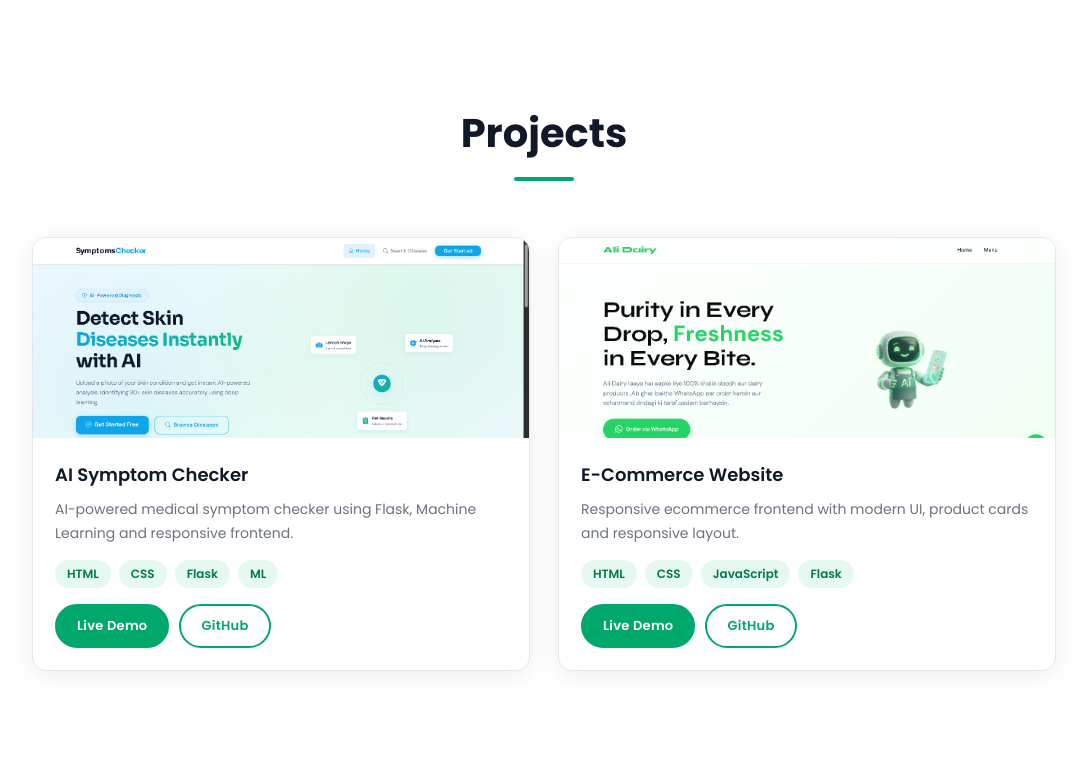
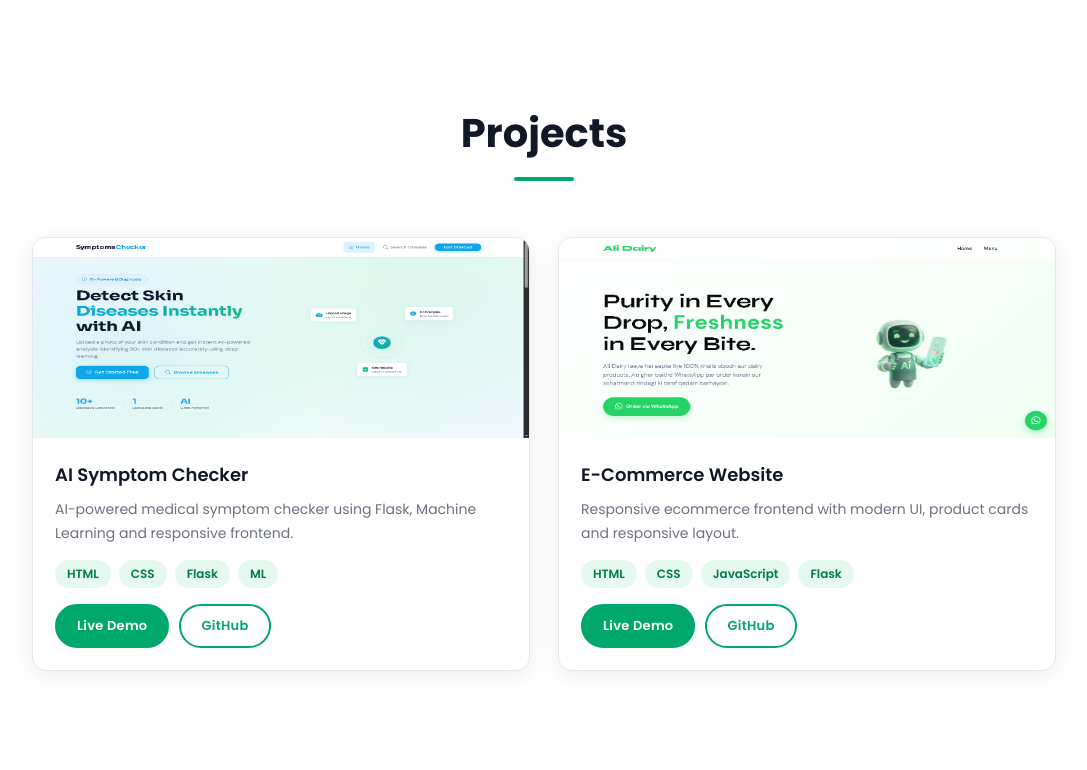
Before and after one commit to zakiulhusnain/portfolio-website-zakiulhusnain, a Flask app: page / in a window 1280 px wide. Shown: the part 1891-2661 px from the top of the page, without its empty margins (96-1183 px from the left). Run offline with Flask 3, Linux system fonts and the light colour scheme; some libraries are stand-ins or nearby versions.

Commit message:
Update style.css

```diff
--- a/portfolio_website/static/CSS/style.css
+++ b/portfolio_website/static/CSS/style.css
@@ -386,7 +386,7 @@ img { max-width: 100%; display: block; }
 .project-card img {
     width: 100%;
     height: 200px;              /* fixed height */
-    object-fit: cover;          /* crop nicely, no overflow */
+    /* object-fit: cover;          /* crop nicely, no overflow */
     object-position: top;       /* show top of image */
     transition: transform 0.4s ease;
     flex-shrink: 0;
```
